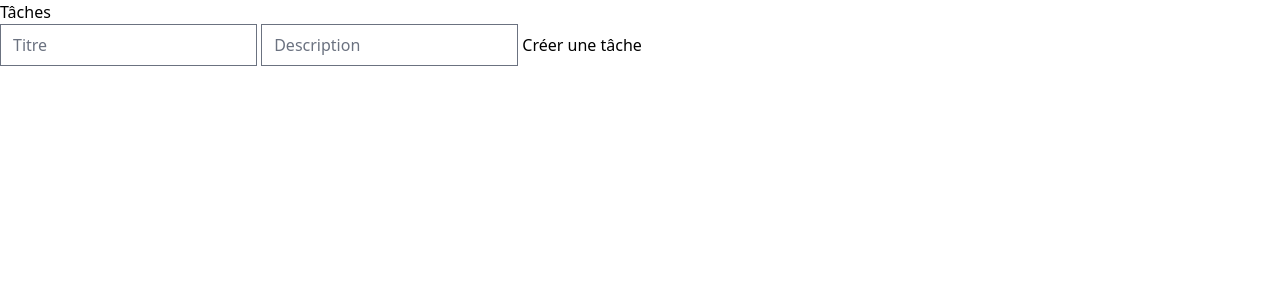
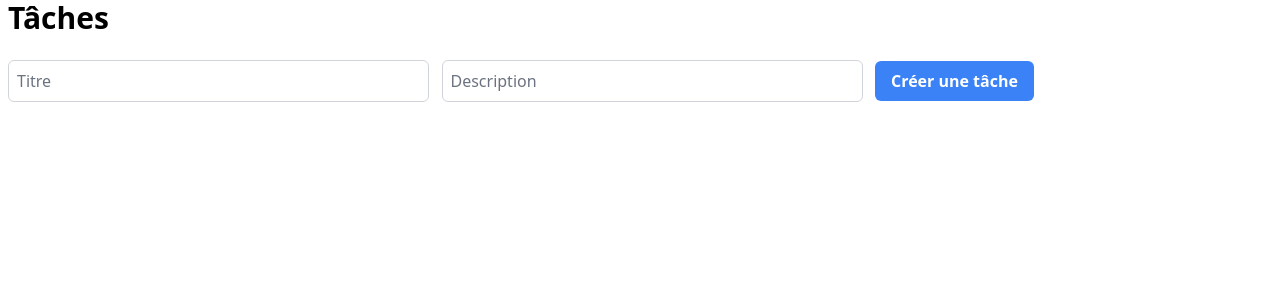
Before and after one commit to NicolasFerchaud/my-todo-app, a SvelteKit app: page / in a window 1280 px wide. Shown: the top 300 px of the page. Built offline with nearby package versions, Linux system fonts and the light colour scheme.

Commit message:
ajout du style

```diff
--- a/src/routes/+page.svelte
+++ b/src/routes/+page.svelte
@@ -43,18 +43,42 @@
   }
 </script>
 
-<h1>Tâches</h1>
+<div class="mx-2">
+  <h1 class="text-3xl font-bold mb-6">Tâches</h1>
 
-<input bind:value={newTask.title} placeholder="Titre" />
-<input bind:value={newTask.description} placeholder="Description" />
-<button on:click={createTask}>Créer une tâche</button>
+  <div class="mb-4">
+    <input
+      bind:value={newTask.title}
+      placeholder="Titre"
+      class="border border-gray-300 rounded-md p-2 mr-2 w-1/3"
+    />
+    <input
+      bind:value={newTask.description}
+      placeholder="Description"
+      class="border border-gray-300 rounded-md p-2 mr-2 w-1/3"
+    />
+    <button
+      on:click={createTask}
+      class="bg-blue-500 text-white font-semibold py-2 px-4 rounded-md hover:bg-blue-600 transition duration-200"
+    >
+      Créer une tâche
+    </button>
+  </div>
 
-<ul>
-  {#each tasks as task}
-    <li>
-      <h2>{task.title}</h2>
-      <p>{task.description}</p>
-      <button on:click={() => deleteTask(task.id)}>Supprimer</button>
-    </li>
-  {/each}
-</ul>
+  <ul class="space-y-4">
+    {#each tasks as task}
+      <li class="border border-gray-200 rounded-md p-4 flex justify-between items-center">
+        <div>
+          <h2 class="text-xl font-semibold">{task.title}</h2>
+          <p class="text-gray-600">{task.description}</p>
+        </div>
+        <button
+          on:click={() => deleteTask(task.id)}
+          class="bg-red-500 text-white font-semibold py-1 px-3 rounded-md hover:bg-red-600 transition duration-200"
+        >
+          Supprimer
+        </button>
+      </li>
+    {/each}
+  </ul>
+</div>
```
